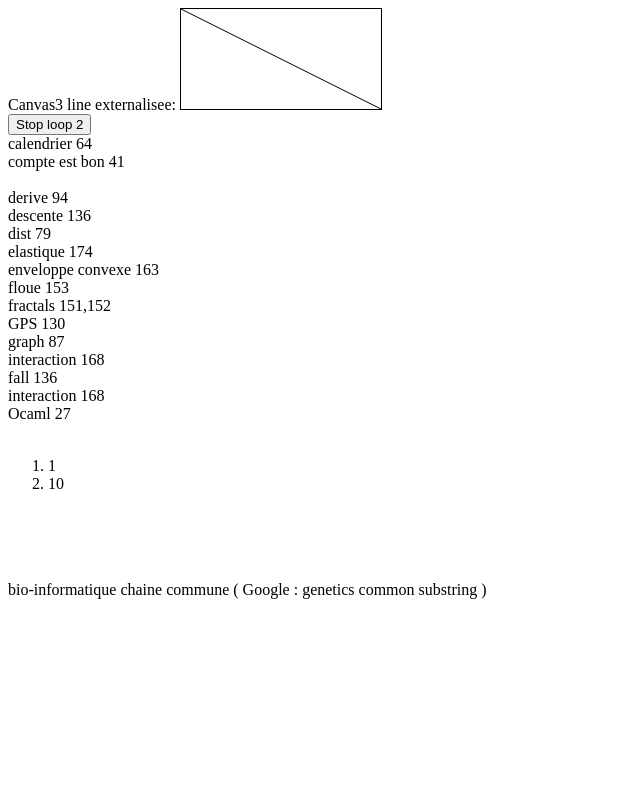
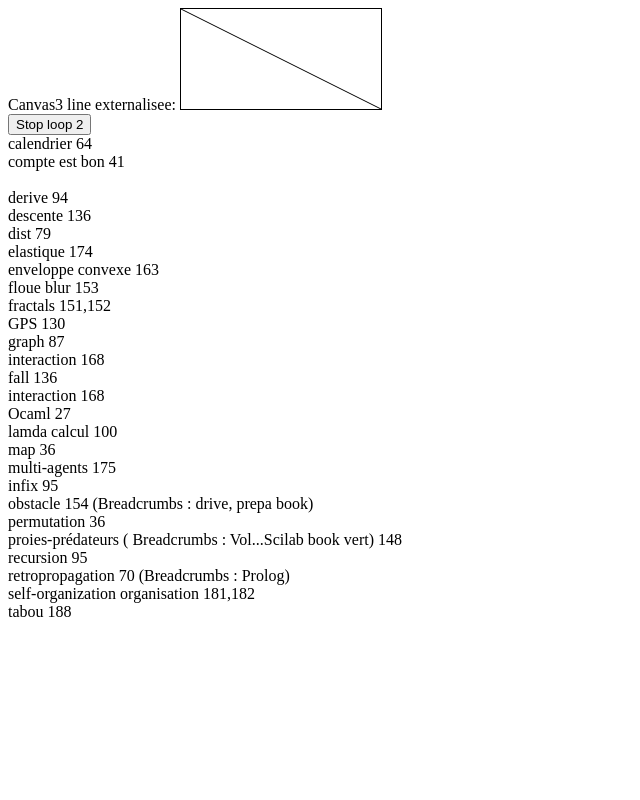
Before and after one commit to moueza/isbn-2-7298-1910-X-programmation-par-l-exemple-en-Caml-violet, a plain HTML site: page index.html in a window 1280 px wide. Shown: the part 440-1240 px from the top of the page, without its empty margins (0-640 px from the left). Before the commit the page ends 1047 px from the top, so only its background shows below. Drawn offline with nearby package versions, Linux system fonts and the light colour scheme.

Commit message:
Update index.html

```diff
--- a/index.html
+++ b/index.html
@@ -60,7 +60,7 @@
 		      <br>
 		      enveloppe convexe 163
 		  <br>
-		  floue 153
+		  floue  blur 153
 		      <br>
 		     fractals 151,152
 		  <br>
@@ -76,7 +76,50 @@
 		    <br>
 		  Ocaml 27
 		    <br>
-		    <br>
+		 lamda calcul 100
+		  <br>
+		  map 36
+		     <br>
+		 multi-agents 175
+		  <br>
+		  infix 95
+		     <br>
+		 obstacle 154 (Breadcrumbs : drive, prepa book)
+		  <br>
+		  permutation 36
+		     <br>
+		 proies-prédateurs ( Breadcrumbs : Vol...Scilab book vert) 148
+
+		  <br>
+		  recursion 95
+		     <br>
+		 retropropagation 70 (Breadcrumbs : Prolog)
+		  <br>
+		  self-organization organisation 181,182
+		     <br>
+		 tabou 188
+		  <br>
+
+		     <br>
+
+		  <br>
+
+		     <br>
+
+		  <br>
+
+		     <br>
+
+		  <br>
+
+		     <br>
+
+		  <br>
+
+		     <br>
+
+		  <br>
+
 
 <ol>
 	<li>1</li>
```
